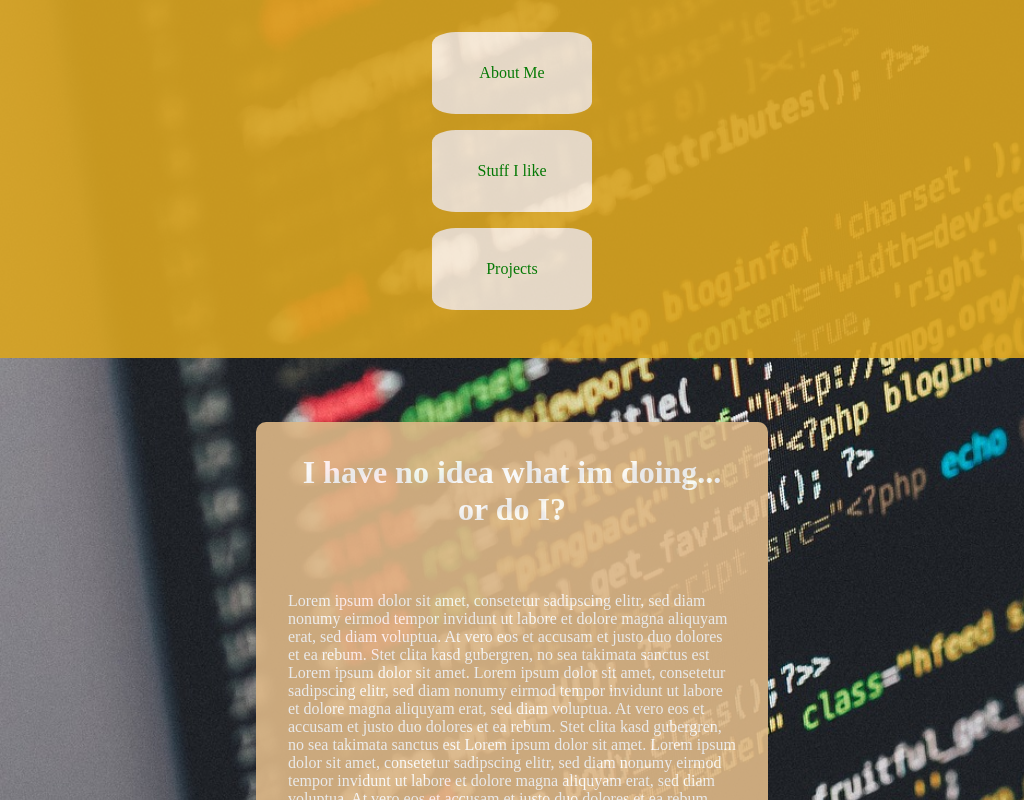
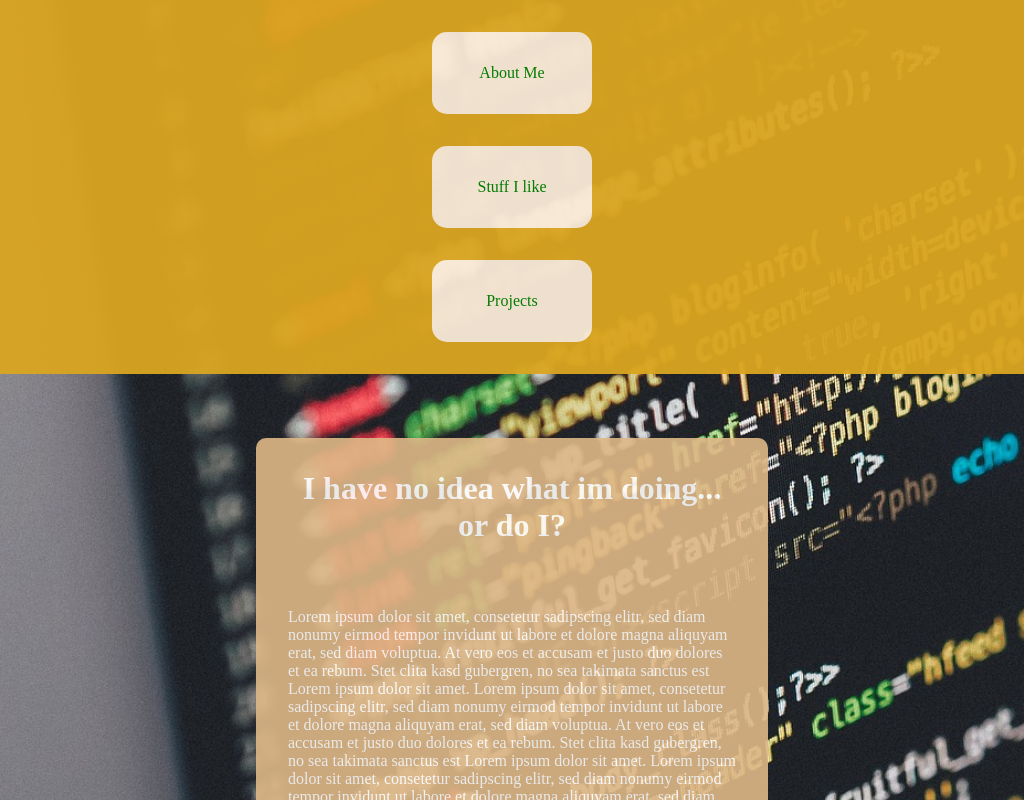
Before and after one commit to MariusJahn/Portfolio, a Next.js app in the folder webpresentation/: page / in a window 1024 px wide. Shown: the top 800 px of the page. Built offline with nearby package versions, Linux system fonts and the light colour scheme.

Commit message:
edit flexbox

```diff
--- a/webpresentation/app/global.css
+++ b/webpresentation/app/global.css
@@ -20,15 +20,14 @@ main {
     justify-content: center;
 }
 
-.navbutton{
+.navbutton {
     text-decoration: none;
-    width: 6rem;
+    min-width: 6rem;
     text-align: center;
     padding: 2rem;
-    margin-bottom: 1rem;
     background-color: antiquewhite;
     color: green;
-    border-radius: 15%;
+    border-radius: 15px;
 }
 
 .navbutton:visited {
@@ -36,7 +35,7 @@ main {
     padding: 2rem;
     background-color: antiquewhite;
     color: black;
-    border-radius: 15%;
+    border-radius: 15px;
 }
 
 .navbutton:hover {
@@ -64,7 +63,7 @@ h1 {
         align-items: center;
         background-color: silver;
         min-height: 8rem;
-        opacity: 0.9;
+        opacity: 0.95;
     }
 
     .content-box {
@@ -72,7 +71,7 @@ h1 {
         width: 1024px;
         margin: 4rem;
         border-radius: 10px;
-        opacity: 0.9;
+        opacity: 0.95;
     }
 
     .content {
@@ -88,9 +87,8 @@ h1 {
     nav {
         display: flex;
         flex-direction: column;
+        gap: 2rem;
         padding: 2rem;
-        justify-content: space-around;
-        align-items: center;
         background-color: goldenrod;
         min-height: 8rem;
     }
```
